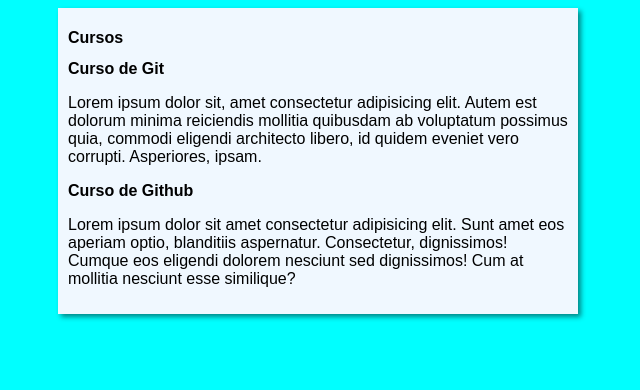
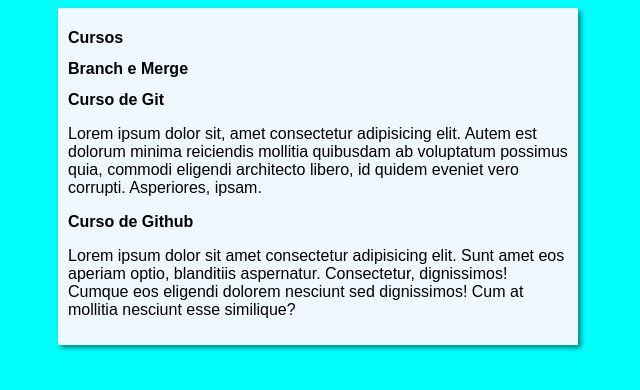
Before and after one commit to LCOvilarinho/projeto-site, a plain HTML site: page index.html in a window 1280 px wide. Shown: the whole page, without its empty margins (322-962 px from the left). Drawn offline with Linux system fonts and the light colour scheme.

Commit message:
branches

```diff
--- a/index.html
+++ b/index.html
@@ -10,6 +10,7 @@
     <main>
         <header>
             <h1>Cursos</h1>
+            <h2>Branch e Merge</h2>
         </header>
         <article>
             <h2>Curso de Git</h2>
```
